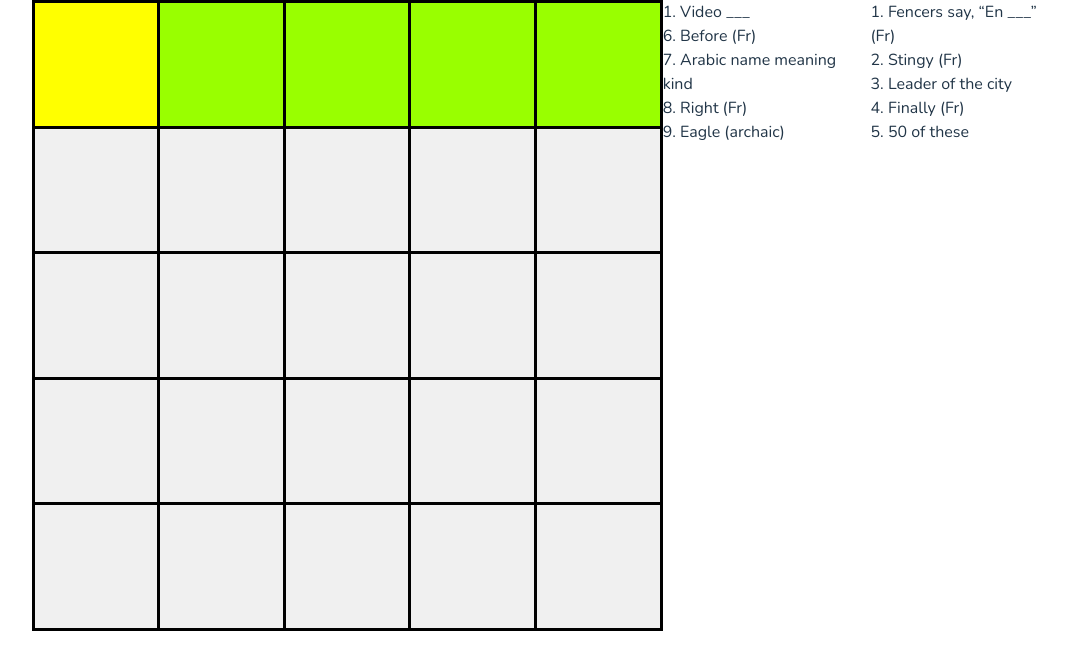
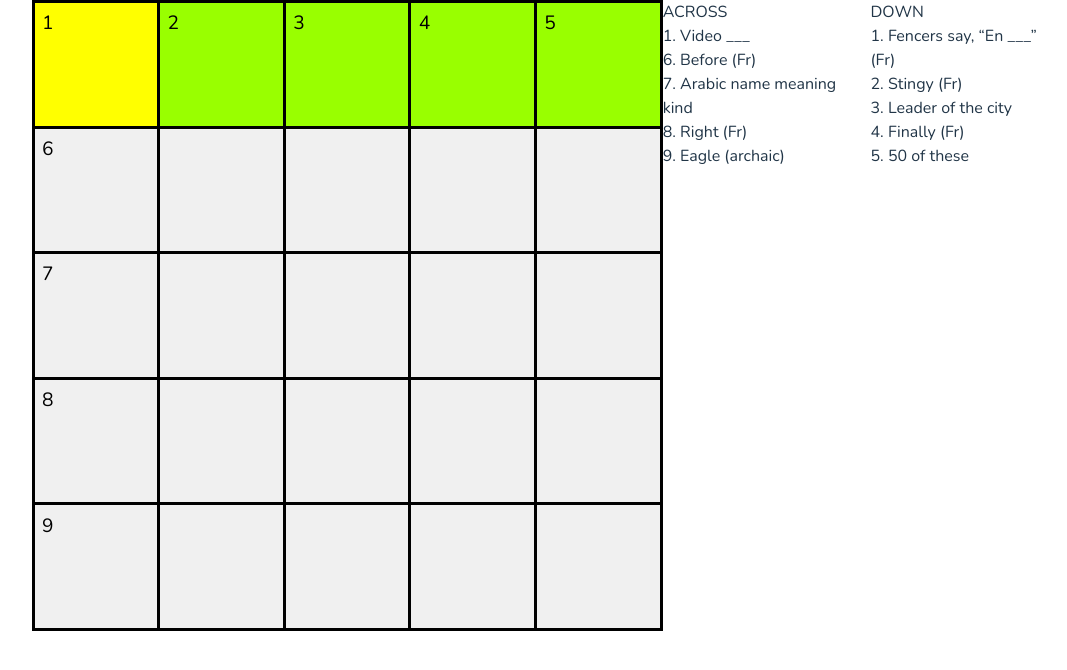
Before and after one commit to Charles-Hong520/crossword, a React (Vite) app: page / in a window 1280 px wide. Shown: the top 670 px of the page, without its empty margins (85-1152 px from the left). Built offline with nearby package versions, Linux system fonts and the light colour scheme.

Commit message:
refactor and add top left corner clue number

```diff
--- a/src/App.jsx
+++ b/src/App.jsx
@@ -9,7 +9,7 @@ function App() {
     <>
     <div>
 
-    <Puzzle></Puzzle>
+    <Puzzle/>
     </div>
     </>
   )
--- a/src/components/Clues.jsx
+++ b/src/components/Clues.jsx
@@ -1,28 +1,35 @@
 import { useState } from 'react';
 import '@/styles/Clues.css';
+
+
 function Clues({ puzzle, setHighlighted }) {
   const across = puzzle.across;
   const down = puzzle.down;
-
-
-
-  return (
-    <>
-      <div className='container'>
+  function ClueColumn({ clues, bannerName, highlight }) {
+    return (
+      <>
         <ul>
-          {Object.entries(across).map(([number, data]) => (
-            <li key={number}>
+          <p>{bannerName}</p>
+          {Object.entries(clues).map(([number, data]) => (
+            <li key={number} onClick={setHighlighted}>
               {number}. {data.clue}
             </li>
           ))}
         </ul>
-        <ul >
-          {Object.entries(down).map(([number, data]) => (
-            <li key={number}>
-              {number}. {data.clue}
-            </li>
-          ))}
-        </ul>
+      </>
+    );
+  }
+  return (
+    <>
+      <div className='container'>
+        <ClueColumn
+          clues={across}
+          bannerName={"ACROSS"} />
+
+        <ClueColumn
+          clues={down}
+          bannerName={"DOWN"} />
+
       </div>
     </>
   )
--- a/src/components/Grid.jsx
+++ b/src/components/Grid.jsx
@@ -1,93 +1,105 @@
-import { useEffect, useState } from 'react'
+import { useEffect, useState, useMemo } from 'react'
 import '@/styles/Grid.css';
 
-let Cell = ({letter, color = "#f0f0f0", pos, setPos }) => {
-    const style = {
-        display: "flex",
-        alignItems: "center",
-        justifyContent: "center",
-        width: "100%",
-        height: "100%",
-        fontFamily: "sans-serif",
-        fontSize: "300%",
-        color: "black",
-        backgroundColor: color
-    };
 
-    function handleCellClick(e) {setPos(pos);}
-    return (
-        <>
-            <p key={pos} style={style} onClick={handleCellClick}> {letter} </p>
-        </>
-    )
-};
 
 function Grid({ puzzle }) {
-  const row = puzzle.rows;
-  const col = puzzle.cols;
-  const [posRow, setPosRow] = useState(0);
-  const [posCol, setPosCol] = useState(0);
-  const [letters, setLetters] = useState(' '.repeat(row * col));
+  const ROWS = puzzle.rows;
+  const COLS = puzzle.cols;
+  const across = puzzle.across;
+  const down = puzzle.down;
+  const [currRow, setCurrRow] = useState(0);
+  const [currCol, setCurrCol] = useState(0);
+  const [letters, setLetters] = useState(' '.repeat(ROWS * COLS));
   const [highlightDir, setHighlightDir] = useState('row'); // 'row' or 'col'
 
+  function Cell({ pos }) {
+    function handleCellClick() {
+      if (currRow == pos[0] && currCol == pos[1]) {
+        console.log("same", pos);
+        setHighlightDir(highlightDir === 'row' ? 'col' : 'row');
+      } else {
+        setCurrRow(pos[0]);
+        setCurrCol(pos[1]);
+      }
+    }
+
+    const getBackgroundColor = () => {
+      if (pos[0] == currRow && pos[1] == currCol) {
+        return "yellow";
+      } else if (highlightDir == 'row' && currRow === pos[0]) {
+        return "#99ff00";
+      } else if (highlightDir == 'col' && currCol === pos[1]) {
+        return "#99ff00";
+      }
+      return "#f0f0f0";
+    }
+
+    return (
+      <>
+        <div
+          className='cell'
+          style={{ backgroundColor: getBackgroundColor() }}
+          onClick={handleCellClick}>
+
+          <p className='top-left-corner'>{clueNumberTable[pos]}</p>
+          {letters[flatten(pos[0], pos[1])]}
+
+        </div>
+      </>
+    )
+  };
   function setCurrLetter(i) {
     setLetters(letters => {
-      return letters.slice(0, posRow * col + posCol) + i + letters.slice(posRow * col + posCol + 1);
+      return letters.slice(0, currRow * COLS + currCol) + i + letters.slice(currRow * COLS + currCol + 1);
     });
   }
 
-  function setPos(pos) {
-    if(posRow==pos[0] && posCol==pos[1]) {
-      console.log("same", pos);
-      setHighlightDir(highlightDir==='row' ? 'col' : 'row');
-    } else {
-      setPosRow(pos[0]);
-      setPosCol(pos[1]);
+
+  function flatten(i, j) {
+    return i * COLS + j;
+  }
+  const clueNumberTable = useMemo(() => {
+    const startTable = {};
+    for (const num in across) {
+      startTable[across[num].start] = num;
+    }
+    for (const num in down) {
+      startTable[down[num].start] = num;
+    }
+    return startTable;
+  }, []);
+
+  const gridCells = [];
+  for (let i = 0; i < ROWS; i++) {
+    for (let j = 0; j < COLS; j++) {
+      gridCells.push(<Cell key={`${i}-${j}`} pos={[i, j]} />)
     }
   }
-
-  function getHighlightColor(i) {
-    if (i === posRow * col + posCol) {
-      return "yellow";
-    } else if (highlightDir == 'row' && posRow === Math.floor(i / col)) {
-      return "#99ff00";
-    } else if (highlightDir == 'col' && posCol == i % col) {
-      return "#99ff00";
-    }
-  }
-
-  let gridCells = Array.from({ length: row * col }).map((_, i) => {
-    return <Cell key={i}
-      pos={[Math.floor(i / col), i % col]}
-      letter={letters[i]}
-      color={getHighlightColor(i)}
-      setPos={setPos}
-    />
-  });
 
   function handleLetterInput(key) {
     // change highlighted box to next one
     setCurrLetter(key);
     if (highlightDir === 'row') {
       //find to the right, if not, go down 1 col, if not, go to 0,0
-      if (posCol === col - 1 && posRow === row - 1) {
-        setPosRow(0);
-        setPosCol(0);
-      } else if (posCol === col - 1) {
-        setPosRow(posRow + 1);
-        setPosCol(0);
+      if (currCol === COLS - 1 && currRow === ROWS - 1) {
+        setCurrRow(0);
+        setCurrCol(0);
+      } else if (currCol === COLS - 1) {
+        setCurrRow(currRow + 1);
+        setCurrCol(0);
       } else {
-        setPosCol(posCol + 1);
+        setCurrCol(currCol + 1);
       }
     } else {
-      if (posCol === col - 1 && posRow === row - 1) {
-        setPosRow(0);
-        setPosCol(0);
-      } else if (posRow === row - 1) {
-        setPosRow(0);
-        setPosCol(posCol + 1);
+      if (currCol === COLS - 1 && currRow === ROWS - 1) {
+        setCurrRow(0);
+        setCurrCol(0);
+      } else if (currRow === ROWS - 1) {
+        setCurrRow(0);
+        setCurrCol(currCol + 1);
       } else {
-        setPosRow(posRow + 1);
+        setCurrRow(currRow + 1);
       }
     }
   }
@@ -95,7 +107,7 @@ function Grid({ puzzle }) {
   useEffect(() => {
     function handleKeyDown(event) {
       const { key } = event;
-      if(event.ctrlKey) {
+      if (event.ctrlKey) {
         return;
       }
       else if (key.length === 1) {
@@ -106,35 +118,35 @@ function Grid({ puzzle }) {
             if (highlightDir === 'row') {
               setHighlightDir('col');
             } else {
-              setPosRow((posRow - 1 + row) % row);
+              setCurrRow((currRow - 1 + ROWS) % ROWS);
             }
             break;
           case 'ArrowDown':
             if (highlightDir === 'row') {
               setHighlightDir('col');
             } else {
-              setPosRow((posRow + 1) % row);
+              setCurrRow((currRow + 1) % ROWS);
             }
             break;
           case 'ArrowLeft':
             if (highlightDir === 'col') {
               setHighlightDir('row');
             } else {
-              setPosCol((posCol - 1 + col) % col);
+              setCurrCol((currCol - 1 + COLS) % COLS);
             }
             break;
           case 'ArrowRight':
             if (highlightDir === 'col') {
               setHighlightDir('row');
             } else {
-              setPosCol((posCol + 1) % col);
+              setCurrCol((currCol + 1) % COLS);
             }
             break;
           case 'Backspace':
             if (highlightDir === 'row') {
-              setPosCol(Math.max(0, posCol - 1));
+              setCurrCol(Math.max(0, currCol - 1));
             } else {
-              setPosRow(Math.max(0, posRow - 1));
+              setCurrRow(Math.max(0, currRow - 1));
             }
             setCurrLetter(' ');
         }
@@ -145,7 +157,7 @@ function Grid({ puzzle }) {
     return () => {
       document.removeEventListener('keydown', handleKeyDown);
     };
-  }, [posRow, posCol, highlightDir]);
+  }, [currRow, currCol, highlightDir]);
 
 
 
@@ -153,10 +165,10 @@ function Grid({ puzzle }) {
     <>
       <div className="grid-container" style={
         {
-          gridTemplateColumns: Array.from({ length: col }, () => "1fr").join(" "),
-          gridTemplateRows: Array.from({ length: row }, () => "1fr").join(" "),
-          width: `${col * 125}px`,
-          height: `${row * 125}px`
+          gridTemplateRows: Array.from({ length: ROWS }, () => "1fr").join(" "),
+          gridTemplateColumns: Array.from({ length: COLS }, () => "1fr").join(" "),
+          height: `${ROWS * 125}px`,
+          width: `${COLS * 125}px`
         }
       }>
         {gridCells}
--- a/src/components/Puzzle.jsx
+++ b/src/components/Puzzle.jsx
@@ -23,7 +23,7 @@ function Puzzle() {
       4: { clue: "Finally (Fr)", start: [0, 3] },
       5: { clue: "50 of these", start: [0, 4] },
     },
-    answer: "pavesalivebagelsmoretorts",
+    answer: "gamesavantroyfadroiteerne",
     owner: {
       across: [1, 1, 1, 1, 1, 6, 6, 6, 6, 6, 7, 7, 7, 7, 7, 8, 8, 8, 8, 8, 9, 9, 9, 9, 9],
       down: [1, 2, 3, 4, 5, 1, 2, 3, 4, 5, 1, 2, 3, 4, 5, 1, 2, 3, 4, 5, 1, 2, 3, 4, 5]
--- a/src/styles/Grid.css
+++ b/src/styles/Grid.css
@@ -17,3 +17,23 @@
     user-select: none;
     /* Standard syntax */
 }
+
+.cell {
+    position: relative;
+    display: flex;
+    align-items: center;
+    justify-content: center;
+    width: 100%;
+    height: 100%;
+    font-family: sans-serif;
+    font-size: 300%;
+    color: black;
+}
+
+.top-left-corner {
+    position: absolute;
+    top: 5%;
+    left: 6%;
+    font-size: 40%;
+    color: black;
+}
```
